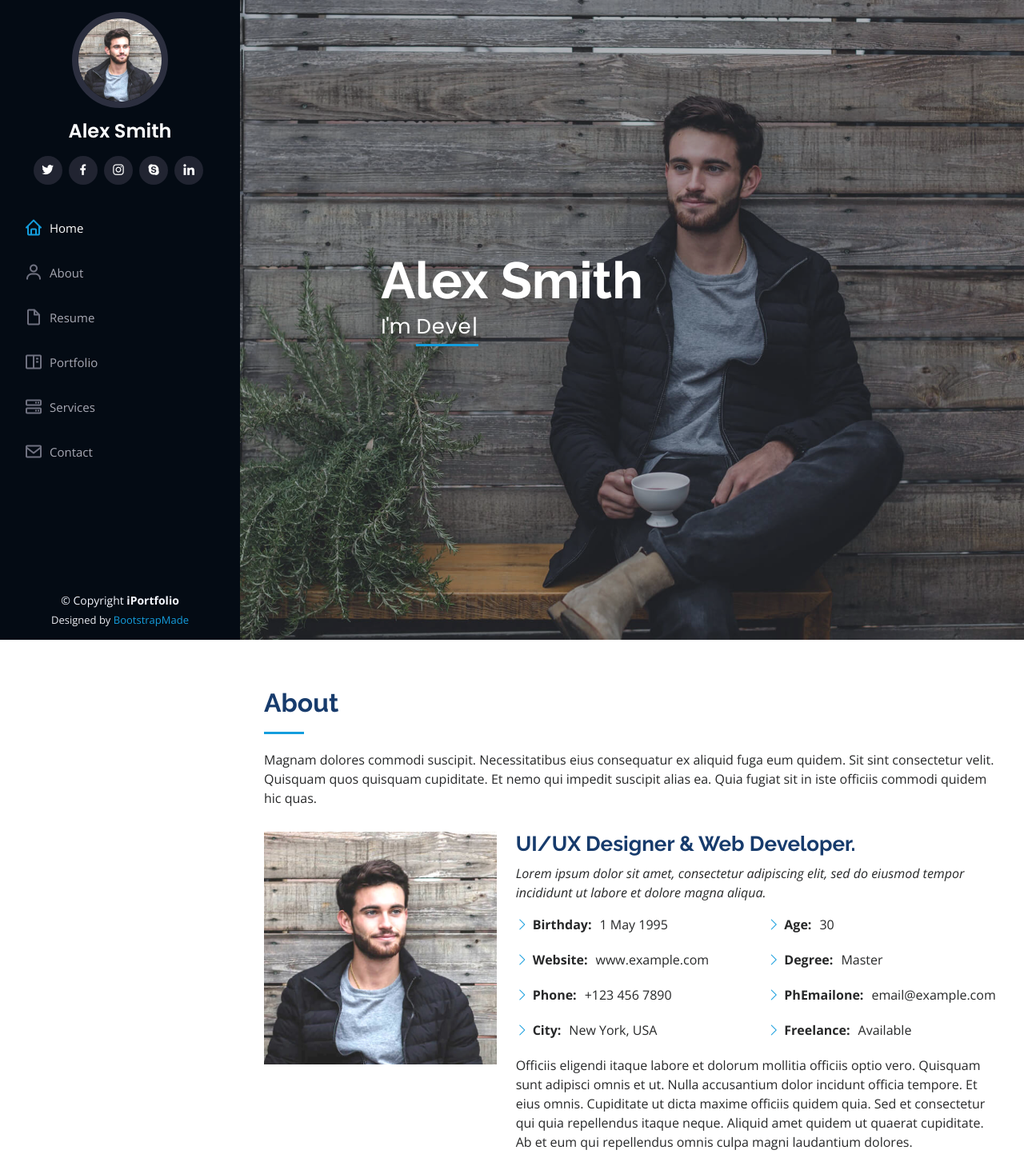
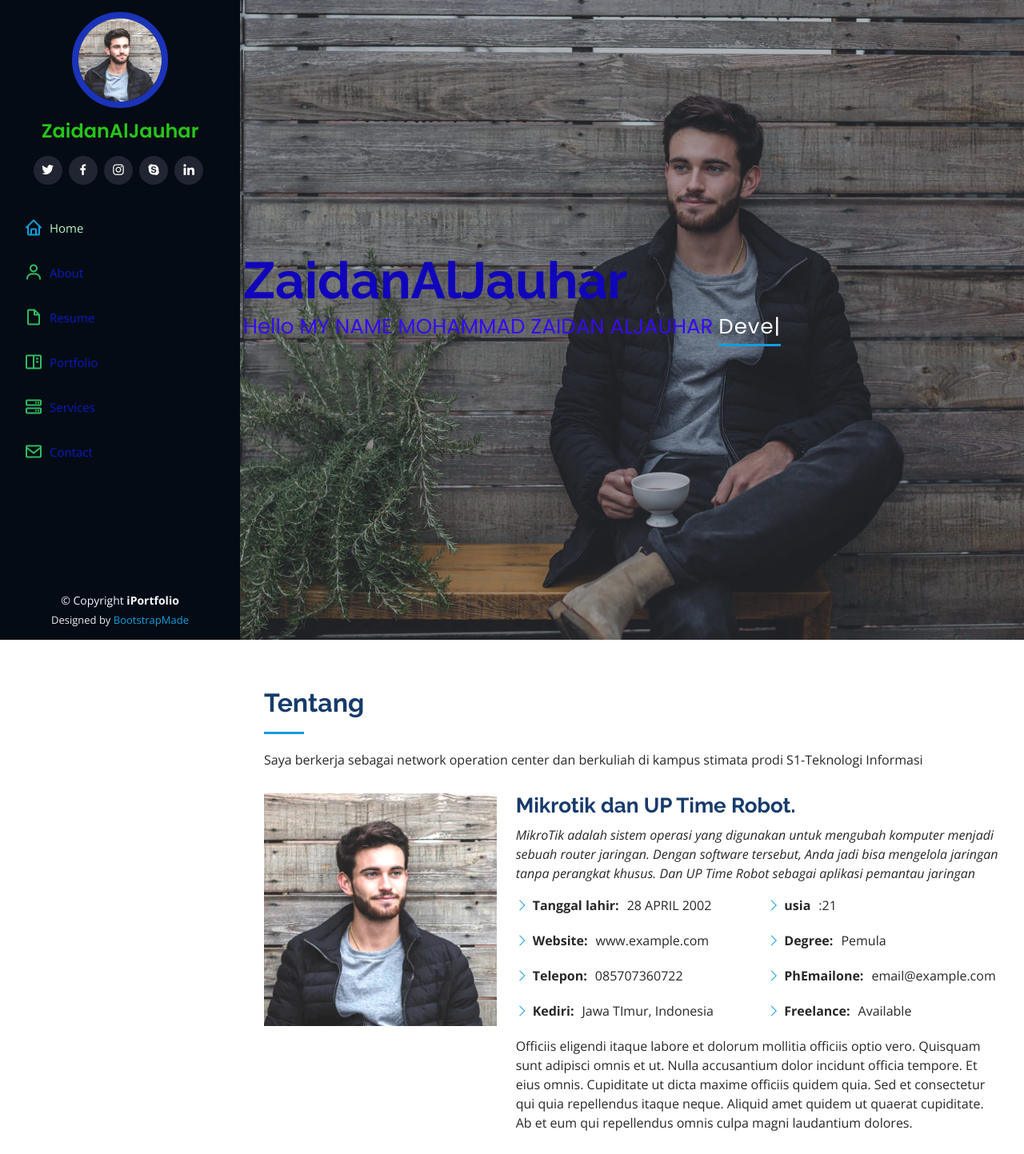
Before and after one commit to zaidanaljauhar/companyprofile, a plain HTML site: page iPortfolio/index.html in a window 1280 px wide. Shown: the top 1443 px of the page at 80% size. Drawn offline with nearby package versions, Linux system fonts and the light colour scheme; files whose address does not match are found by name.

Commit message:
update style css

```diff
--- a/iPortfolio/assets/css/style.css
+++ b/iPortfolio/assets/css/style.css
@@ -20,7 +20,7 @@ a {
 }
 
 a:hover {
-  color: #37b3ed;
+  color: #37ed46;
   text-decoration: none;
 }
 
@@ -87,7 +87,7 @@ h6 {
   margin: 15px auto;
   display: block;
   width: 120px;
-  border: 8px solid #2c2f3f;
+  border: 8px solid #1b33b9;
 }
 
 #header .profile h1 {
@@ -102,7 +102,7 @@ h6 {
 
 #header .profile h1 a,
 #header .profile h1 a:hover {
-  color: #fff;
+  color: #28c41a;
   text-decoration: none;
 }
 
@@ -122,8 +122,8 @@ h6 {
 }
 
 #header .profile .social-links a:hover {
-  background: #149ddd;
-  color: #fff;
+  background: #14d0dd;
+  color: #eaec47;
   text-decoration: none;
 }
 
@@ -176,7 +176,7 @@ h6 {
 .nav-menu a:focus {
   display: flex;
   align-items: center;
-  color: #a8a9b4;
+  color: #0c1bbe;
   padding: 12px 15px;
   margin-bottom: 8px;
   transition: 0.3s;
@@ -187,7 +187,7 @@ h6 {
 .nav-menu a:focus i {
   font-size: 24px;
   padding-right: 8px;
-  color: #6f7180;
+  color: #30bb5f;
 }
 
 .nav-menu a:hover,
@@ -195,7 +195,7 @@ h6 {
 .nav-menu .active:focus,
 .nav-menu li:hover>a {
   text-decoration: none;
-  color: #fff;
+  color: #b7f3c6;
 }
 
 .nav-menu a:hover i,
@@ -267,11 +267,11 @@ h6 {
   font-size: 64px;
   font-weight: 700;
   line-height: 56px;
-  color: #fff;
+  color: #1105bb;
 }
 
 #hero p {
-  color: #fff;
+  color: #360bf3;
   margin-bottom: 50px;
   font-size: 26px;
   font-family: "Poppins", sans-serif;
--- a/iPortfolio/index.html
+++ b/iPortfolio/index.html
@@ -5,7 +5,7 @@
   <meta charset="utf-8">
   <meta content="width=device-width, initial-scale=1.0" name="viewport">
 
-  <title>iPortfolio Bootstrap Template - Index</title>
+  <title>Portfolio zaidanaljauhar </title>
   <meta content="" name="description">
   <meta content="" name="keywords">
 
@@ -47,7 +47,7 @@
 
       <div class="profile">
         <img src="assets/img/profile-img.jpg" alt="" class="img-fluid rounded-circle">
-        <h1 class="text-light"><a href="index.html">Alex Smith</a></h1>
+        <h1 class="text-light"><a href="index.html">ZaidanAlJauhar</a></h1>
         <div class="social-links mt-3 text-center">
           <a href="#" class="twitter"><i class="bx bxl-twitter"></i></a>
           <a href="#" class="facebook"><i class="bx bxl-facebook"></i></a>
@@ -73,8 +73,8 @@
   <!-- ======= Hero Section ======= -->
   <section id="hero" class="d-flex flex-column justify-content-center align-items-center">
     <div class="hero-container" data-aos="fade-in">
-      <h1>Alex Smith</h1>
-      <p>I'm <span class="typed" data-typed-items="Designer, Developer, Freelancer, Photographer"></span></p>
+      <h1>ZaidanAlJauhar</h1>
+      <p>Hello MY NAME MOHAMMAD ZAIDAN ALJAUHAR <span class="typed" data-typed-items="Designer, Developer, Freelancer, Photographer"></span></p>
     </div>
   </section><!-- End Hero -->
 
@@ -85,8 +85,8 @@
       <div class="container">
 
         <div class="section-title">
-          <h2>About</h2>
-          <p>Magnam dolores commodi suscipit. Necessitatibus eius consequatur ex aliquid fuga eum quidem. Sit sint consectetur velit. Quisquam quos quisquam cupiditate. Et nemo qui impedit suscipit alias ea. Quia fugiat sit in iste officiis commodi quidem hic quas.</p>
+          <h2>Tentang</h2>
+          <p>Saya berkerja sebagai network operation center dan berkuliah di kampus stimata prodi S1-Teknologi Informasi</p>
         </div>
 
         <div class="row">
@@ -94,24 +94,25 @@
             <img src="assets/img/profile-img.jpg" class="img-fluid" alt="">
           </div>
           <div class="col-lg-8 pt-4 pt-lg-0 content" data-aos="fade-left">
-            <h3>UI/UX Designer &amp; Web Developer.</h3>
+            <h3>Mikrotik dan UP Time Robot.</h3>
             <p class="fst-italic">
-              Lorem ipsum dolor sit amet, consectetur adipiscing elit, sed do eiusmod tempor incididunt ut labore et dolore
-              magna aliqua.
+              MikroTik adalah sistem operasi yang digunakan untuk mengubah komputer menjadi sebuah router jaringan.
+              Dengan software tersebut, Anda jadi bisa mengelola jaringan tanpa perangkat khusus.
+              Dan UP Time Robot sebagai aplikasi pemantau jaringan
             </p>
             <div class="row">
               <div class="col-lg-6">
                 <ul>
-                  <li><i class="bi bi-chevron-right"></i> <strong>Birthday:</strong> <span>1 May 1995</span></li>
+                  <li><i class="bi bi-chevron-right"></i> <strong>Tanggal lahir:</strong> <span>28 APRIL 2002</span></li>
                   <li><i class="bi bi-chevron-right"></i> <strong>Website:</strong> <span>www.example.com</span></li>
-                  <li><i class="bi bi-chevron-right"></i> <strong>Phone:</strong> <span>+123 456 7890</span></li>
-                  <li><i class="bi bi-chevron-right"></i> <strong>City:</strong> <span>New York, USA</span></li>
+                  <li><i class="bi bi-chevron-right"></i> <strong>Telepon:</strong> <span>085707360722</span></li>
+                  <li><i class="bi bi-chevron-right"></i> <strong>Kediri:</strong> <span>Jawa TImur, Indonesia</span></li>
                 </ul>
               </div>
               <div class="col-lg-6">
                 <ul>
-                  <li><i class="bi bi-chevron-right"></i> <strong>Age:</strong> <span>30</span></li>
-                  <li><i class="bi bi-chevron-right"></i> <strong>Degree:</strong> <span>Master</span></li>
+                  <li><i class="bi bi-chevron-right"></i> <strong>usia</strong>:</strong> <span>21</span></li>
+                  <li><i class="bi bi-chevron-right"></i> <strong>Degree:</strong> <span>Pemula</span></li>
                   <li><i class="bi bi-chevron-right"></i> <strong>PhEmailone:</strong> <span>email@example.com</span></li>
                   <li><i class="bi bi-chevron-right"></i> <strong>Freelance:</strong> <span>Available</span></li>
                 </ul>
@@ -191,21 +192,21 @@
             <div class="progress">
               <span class="skill">HTML <i class="val">100%</i></span>
               <div class="progress-bar-wrap">
-                <div class="progress-bar" role="progressbar" aria-valuenow="100" aria-valuemin="0" aria-valuemax="100"></div>
+                <div class="progress-bar" role="progressbar" aria-valuenow="100" aria-valuemin="1" aria-valuemax="100"></div>
               </div>
             </div>
 
             <div class="progress">
               <span class="skill">CSS <i class="val">90%</i></span>
               <div class="progress-bar-wrap">
-                <div class="progress-bar" role="progressbar" aria-valuenow="90" aria-valuemin="0" aria-valuemax="100"></div>
+                <div class="progress-bar" role="progressbar" aria-valuenow="90" aria-valuemin="1" aria-valuemax="100"></div>
               </div>
             </div>
 
             <div class="progress">
               <span class="skill">JavaScript <i class="val">75%</i></span>
               <div class="progress-bar-wrap">
-                <div class="progress-bar" role="progressbar" aria-valuenow="75" aria-valuemin="0" aria-valuemax="100"></div>
+                <div class="progress-bar" role="progressbar" aria-valuenow="75" aria-valuemin="1" aria-valuemax="100"></div>
               </div>
             </div>
 
@@ -216,21 +217,21 @@
             <div class="progress">
               <span class="skill">PHP <i class="val">80%</i></span>
               <div class="progress-bar-wrap">
-                <div class="progress-bar" role="progressbar" aria-valuenow="80" aria-valuemin="0" aria-valuemax="100"></div>
+                <div class="progress-bar" role="progressbar" aria-valuenow="80" aria-valuemin="1" aria-valuemax="100"></div>
               </div>
             </div>
 
             <div class="progress">
               <span class="skill">WordPress/CMS <i class="val">90%</i></span>
               <div class="progress-bar-wrap">
-                <div class="progress-bar" role="progressbar" aria-valuenow="90" aria-valuemin="0" aria-valuemax="100"></div>
+                <div class="progress-bar" role="progressbar" aria-valuenow="90" aria-valuemin="1" aria-valuemax="100"></div>
               </div>
             </div>
 
             <div class="progress">
               <span class="skill">Photoshop <i class="val">55%</i></span>
               <div class="progress-bar-wrap">
-                <div class="progress-bar" role="progressbar" aria-valuenow="55" aria-valuemin="0" aria-valuemax="100"></div>
+                <div class="progress-bar" role="progressbar" aria-valuenow="55" aria-valuemin="1" aria-valuemax="100"></div>
               </div>
             </div>
 
```
Also changed, not shown: assets/img/apple-touch-icon.png, assets/img/favicon.png, iPortfolio/assets/img/apple-touch-icon.png, iPortfolio/assets/img/favicon.png.
